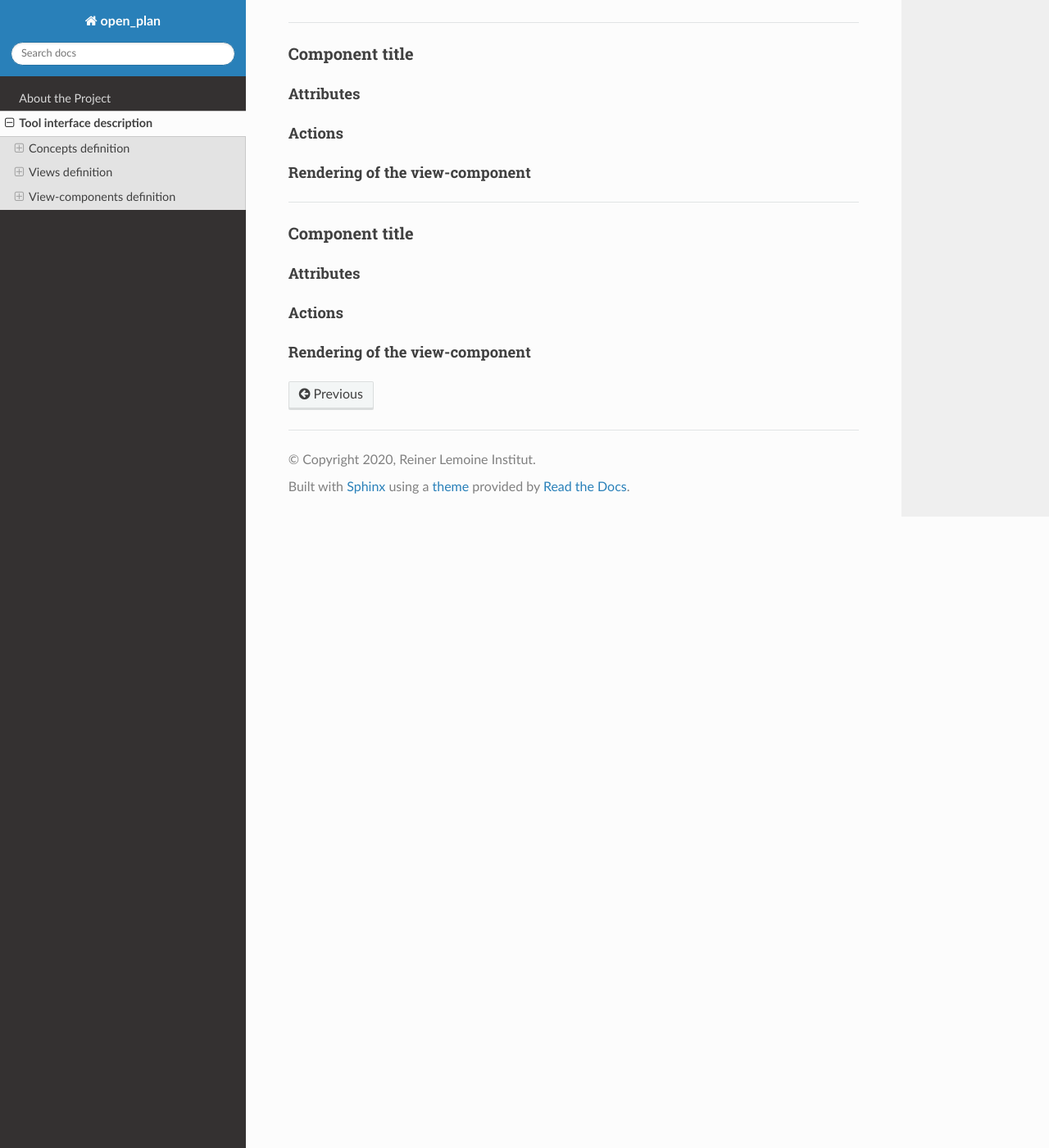
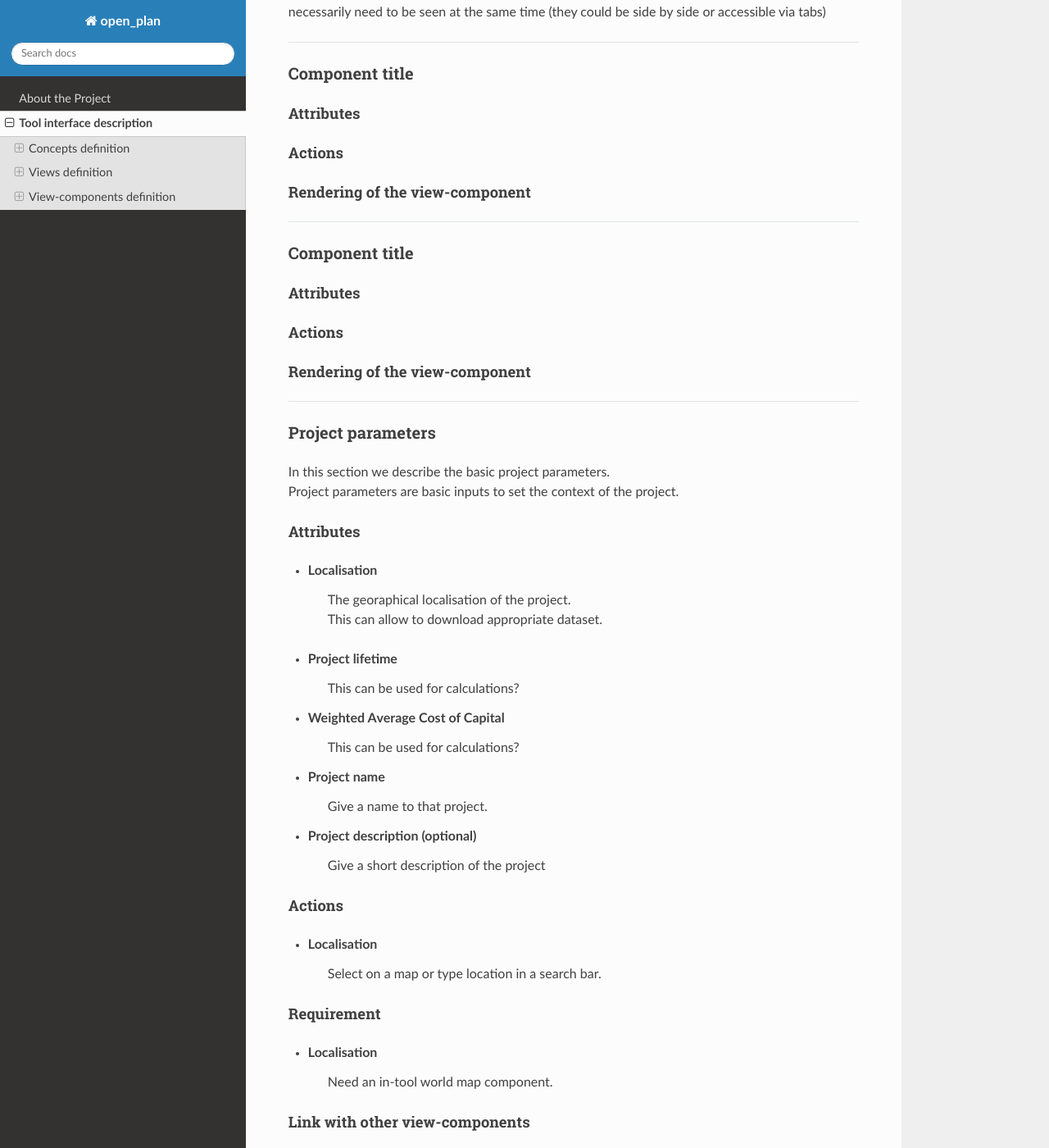
Before and after one commit to rl-institut/open_plan, a Sphinx documentation site: the page built from docs/tool_interface.rst, in a window 1280 px wide and 1400 px high, scrolled down 8761 px. Shown: the whole window at 82% size. Built offline with Sphinx 7.4.7 and the Read the Docs theme 2.0.0, drawn with Linux system fonts in a browser that asks for light colours; formulas are drawn with MathJax 3; some of the changed text lies outside the part shown.

Commit message:
Add link in tool_interface.rst to project_parameters.rst

```diff
--- a/docs/tool_interface.rst
+++ b/docs/tool_interface.rst
@@ -90,3 +90,7 @@ View-components definition
 ----
 
 .. include:: view_components/energy_system_sector_selector.rst
+
+----
+
+.. include:: view_components/project_parameters.rst
```
